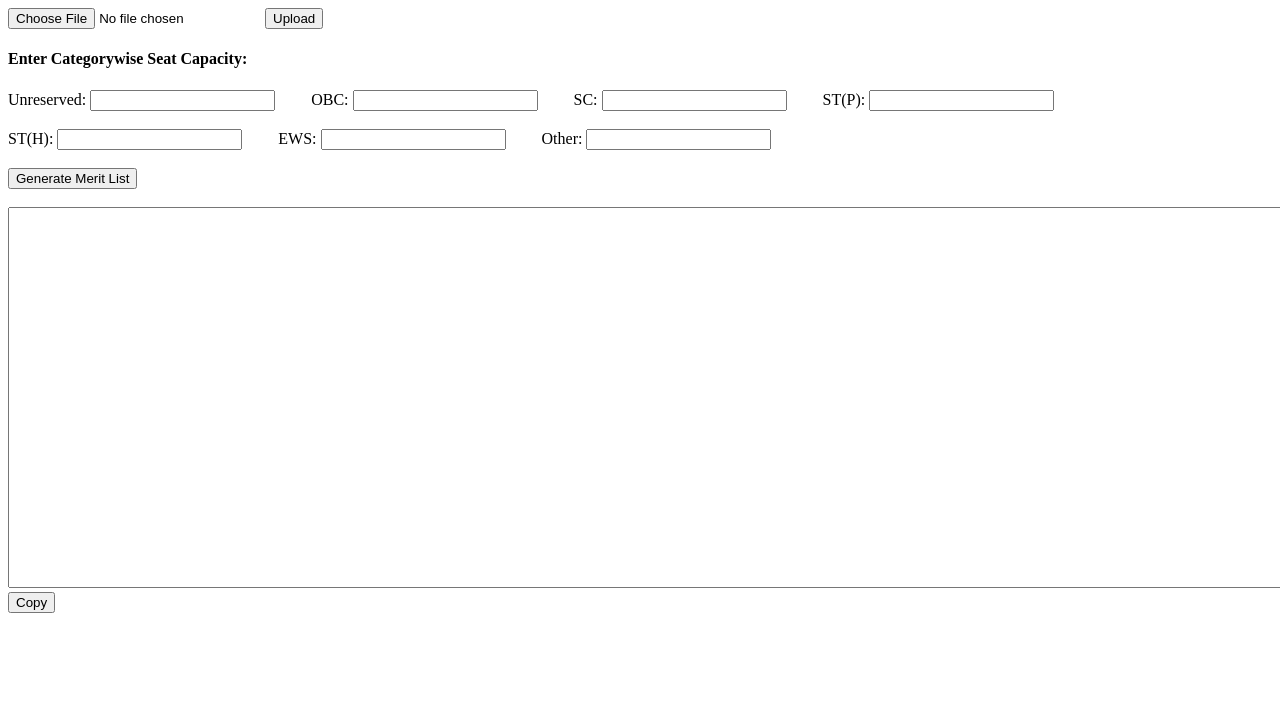
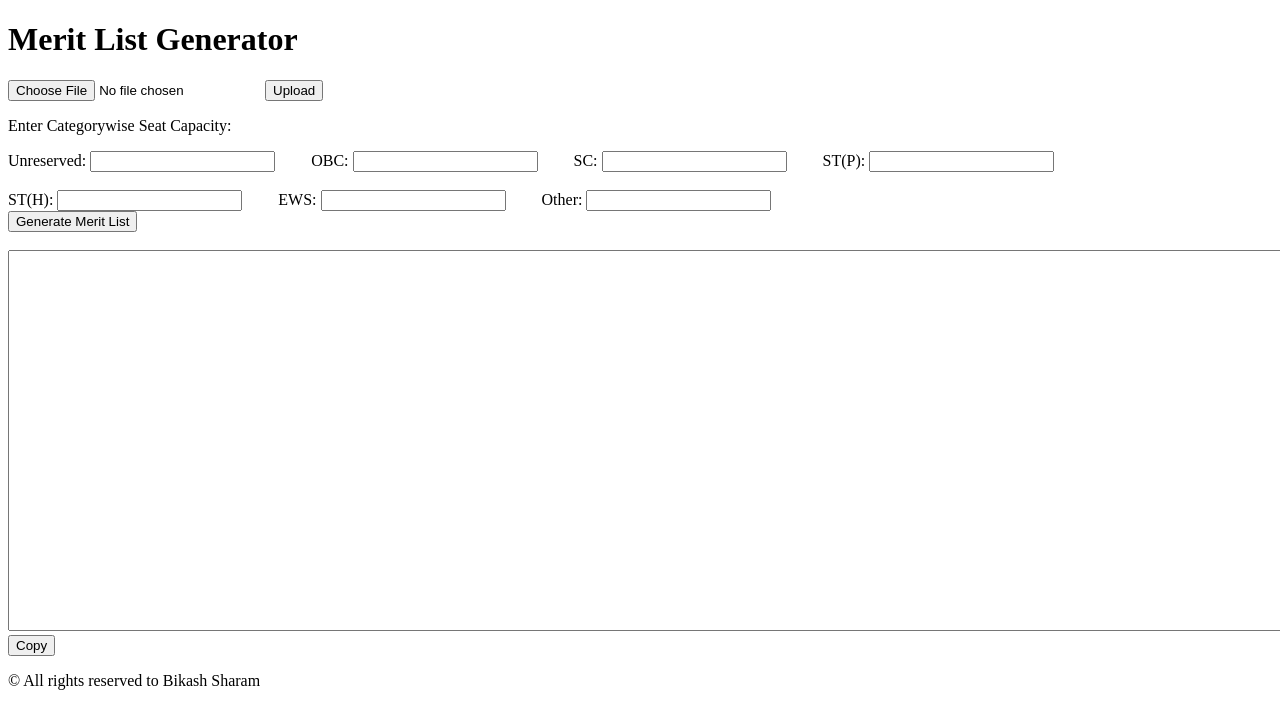
Before and after one commit to bikash-itech/admission, a plain HTML site: page index.html in a window 1280 px wide. Shown: the top 728 px of the page. Drawn offline with Linux system fonts and the light colour scheme.

Commit message:
index.html

```diff
--- a/index.html
+++ b/index.html
@@ -2,29 +2,34 @@
 <html>
 <head>
 	<title>Merit List</title>
+  <link rel="stylesheet" href="stylesheet.css">
 </head>
 
 <body>
+  <h1>Merit List Generator</h1>
+
+  <div class="div_1">
     <input type="file" name="fileName" id="file" accept=".txt">
-  <input type="submit" name="upload" id="upload" value="Upload">
+    <input type="submit" name="upload" class= "button_1" id="upload" value="Upload">
     &emsp;&emsp;<span id="status"></span>
-  <h4>Enter Categorywise Seat Capacity:</h4>
+    <p class="para_1">Enter Categorywise Seat Capacity:</p>
     Unreserved: <input type='number' name='ur' id='ur'>&emsp;&emsp;
     OBC: <input type='number' name='obc' id='obc'>&emsp;&emsp;
     SC: <input type='number' name='sc' id='sc'>&emsp;&emsp;
     ST(P): <input type='number' name='stp' id='stp'><br><br>
     ST(H): <input type='number' name='sth' id='sth'>&emsp;&emsp;
     EWS: <input type='number' name='ews' id='ews'>&emsp;&emsp;
-  Other: <input type='number' name='other' id='other'><br>
-  <br>
-  <button onclick="genData(data);">Generate Merit List</button>
+    Other: <input type='number' name='other' id='other'>
+  </div>
+  <button class="button_1" onclick="genData(data);">Generate Merit List</button>
   <br><br>
   <textarea id="output" rows='25' cols='160'></textarea>
   <br>
-  <button onclick="copyData();">Copy</button>
+  <button class="button_1" onclick="copyData();">Copy</button>
 
 
   <!--<input type="button" id="btn" value="Download" />-->
+  <p class="footer">&copy; All rights reserved to Bikash Sharam</p>
   <script src="scripts.js"></script>
 </body>
 </html>
```
Lines whose indentation alone changed are shown as unchanged.
